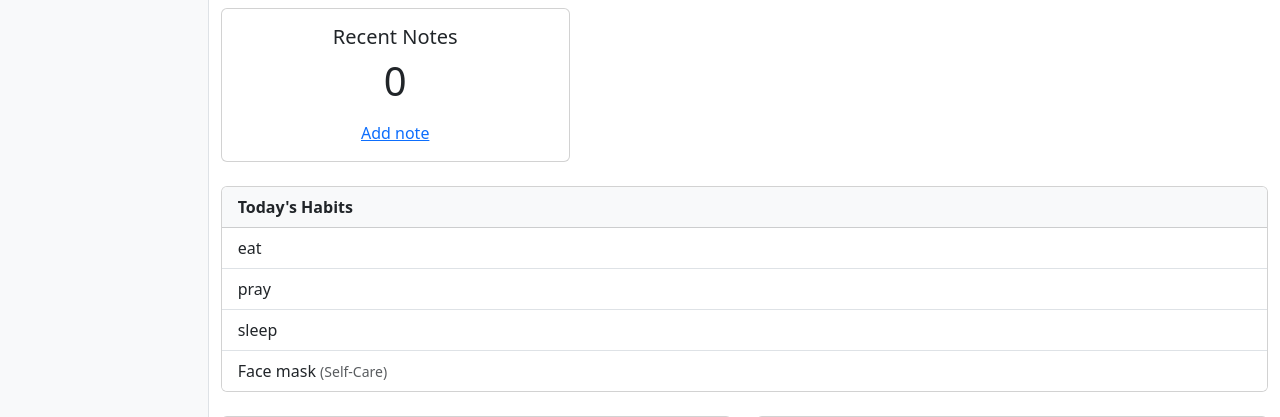
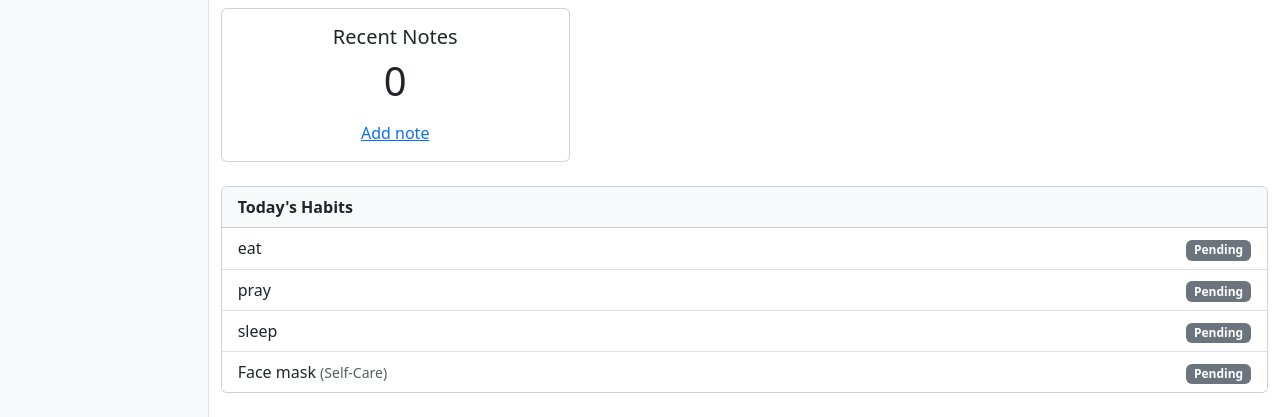
Before and after one commit to aishieee/p4-habit-tracker, a Django app: page /habits/dashboard/ in a window 1280 px wide. Shown: the part 466-883 px from the top of the page. Run offline with Django 5.2, Linux system fonts and the light colour scheme; a user stored in the database is signed in; data comes from the database, SQL or seed files in the repository; both versions use the stored data as it was after the commit; some libraries are stand-ins or nearby versions.

Commit message:
Add habit.status badge to show Done or Pending habits

```diff
--- a/habits/templates/habits/dashboard.html
+++ b/habits/templates/habits/dashboard.html
@@ -64,6 +64,15 @@
           {{ habit.name }} <!-- Display habit name -->
           {% if habit.get_category_display %}
             <small class="text-muted">({{ habit.get_category_display }})</small> <!-- Optional category label -->
+          {% endif %}
+        </div>
+        <div>
+          {% if habit.status == "Done" %}
+            <!-- Show done badge if habit is marked completed in calendar -->
+            <span class="badge text-white" style="background-color: hotpink;">✔ Done</span>
+          {% else %}
+            <!-- Otherwise, show pending badge -->
+            <span class="badge bg-secondary">Pending</span>
           {% endif %}
         </div>
     {% endfor %}
```
Also changed, not shown: db.sqlite3.
